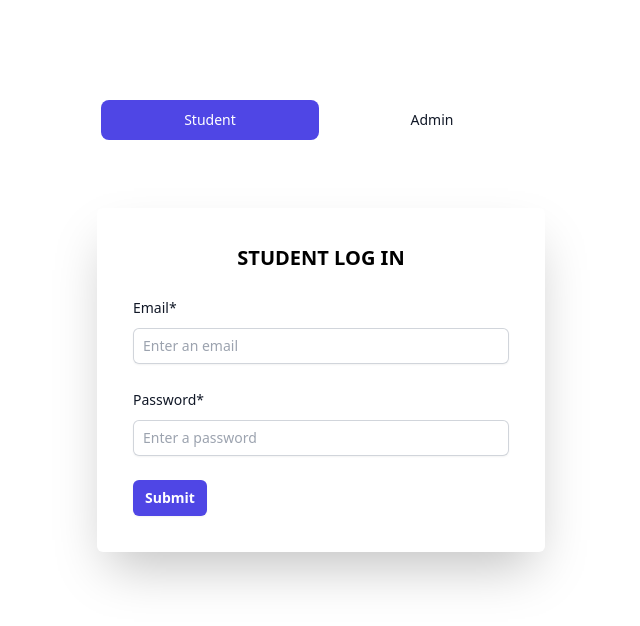
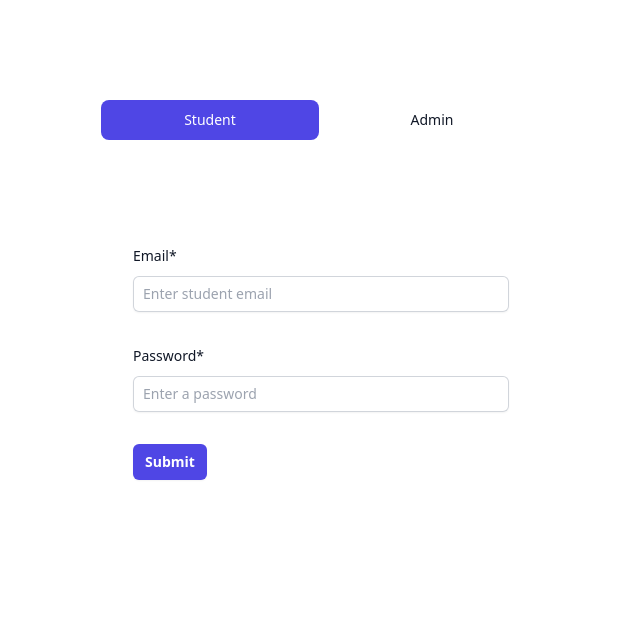
Before and after one commit to prachisinghsherawat/Student-Admin-Portal-Frontend, a React (Create React App) app: page /login in a window 1280 px wide. Shown: the top 626 px of the page, without its empty margins (319-959 px from the left). Built offline with nearby package versions, Linux system fonts and the light colour scheme.

Commit message:
feat: add admin and student login

```diff
--- a/src/Components/login/Admin.jsx
+++ b/src/Components/login/Admin.jsx
@@ -4,10 +4,9 @@ import TextInput from "../base/TextInput";
 
 export default function AdminLoginPage() {
   return (
-    <div className="my-16 p-9 space-y-6 rounded-md shadow-2xl">
-      <h1 className="font-semibold text-xl text-center">ADMIN LOG IN</h1>
+    <div className="my-16 p-9 space-y-8">
 
-      <TextInput label={"Email*"} placeholder={"Enter an email"} />
+      <TextInput label={"Email*"} placeholder={"Enter admin email"} />
 
       <TextInput label={"Password*"} placeholder={"Enter a password"} />
 
--- a/src/Components/login/Student.jsx
+++ b/src/Components/login/Student.jsx
@@ -3,10 +3,9 @@ import TextInput from "../base/TextInput";
 
 export default function StudentLoginPage() {
   return (
-    <div className="my-16 p-9 space-y-6 rounded-md shadow-2xl">
-      <h1 className="font-semibold text-xl text-center">STUDENT LOG IN</h1>
+    <div className="my-16 p-9 space-y-8">
 
-      <TextInput label={"Email*"} placeholder={"Enter an email"} />
+      <TextInput label={"Email*"} placeholder={"Enter student email"} />
 
       <TextInput label={"Password*"} placeholder={"Enter a password"} />
 
```
